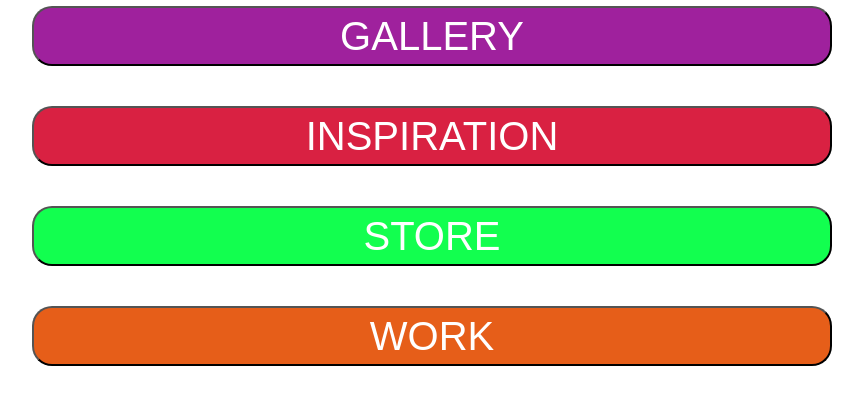
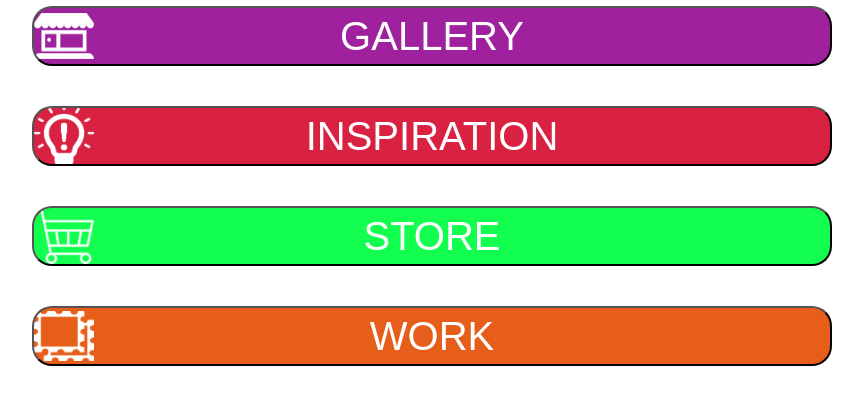
Before and after one commit to AliDhillown/ali-repository, a plain HTML site: page site/coloringbook.html in a window 1280 px wide. Shown: the part 299-704 px from the top of the page, without its empty margins (268-1131 px from the left). Drawn offline with Linux system fonts and the light colour scheme; files whose address does not match are found by name.

Commit message:
made some chenges

```diff
--- a/site/coloringbook.html
+++ b/site/coloringbook.html
@@ -7,7 +7,7 @@
 	  position:absolute;
 	  left:300px; top:305px;
 	  background-color:RGB(159,33,157);
-	  background-image:url('1.png');
+	  background-image:url('C:\Users\ali\ali-repository\site\pics\coloring UI\1.png');
 	  background-repeat:no-repeat;
 	  background-size:60px 46px;
 	  background-position: center left;
@@ -17,7 +17,7 @@
 	  position:absolute;
 	  top:405px; left:300px;
 	  background-color:RGB(217,33,66);
-	  background-image:url('2.png');
+	  background-image:url('C:\Users\ali\ali-repository\site\pics\coloring UI\2.png');
 	  background-repeat:no-repeat;
 	  background-size:60px 64px;
 	  background-position: center left;
@@ -27,7 +27,7 @@
 	  position:absolute;
 	  top:505px; left:300px;
 	  background-color:RGB(18,255,79);
-	  background-image:url('3.png');
+	  background-image:url('C:\Users\ali\ali-repository\site\pics\coloring UI\3.png');
 	  background-repeat:no-repeat;
 	  background-size:60px 55px;
 	  background-position: center left;
@@ -37,7 +37,7 @@
 	  position:absolute;
 	  top:605px;  left:300px;
 	  background-color:RGB(230,94,25);
-	  background-image:url('4.png');
+	  background-image:url('C:\Users\ali\ali-repository\site\pics\coloring UI\4.png');
 	  background-repeat:no-repeat;
 	  background-size:60px 50px;
 	  background-position: center left;
```
